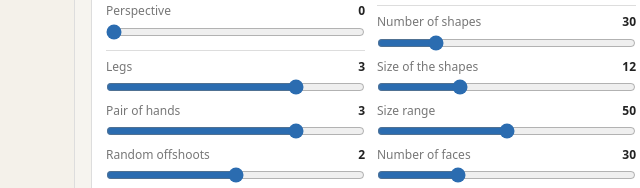
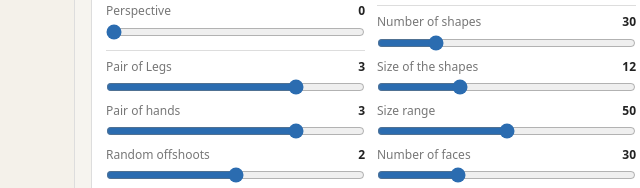
Before and after one commit to egeneralline-eng/BLOB-GEN-3000, a plain HTML site: page index.html in a window 1280 px wide. Shown: the part 241-429 px from the top of the page, 617-1257 px from the left. Drawn offline with Linux system fonts and the light colour scheme; no server answers.

Commit message:
Rename 'Legs' to 'Pair of Legs' in index.html

```diff
--- a/index.html
+++ b/index.html
@@ -65,7 +65,7 @@ hr{border:0;border-top:1px solid var(--line);width:100%;margin:2px 0}
     <label><span>Figure tilt <b id="v_lean"></b>°</span><input type="range" id="lean" min="-90" max="90" value="0"></label>
     <label><span>Perspective <b id="v_persp"></b></span><input type="range" id="persp" min="0" max="100" value="0"></label>
     <hr>
-    <label><span>Legs <b id="v_legs"></b></span><input type="range" id="legs" min="0" max="4" value="2"></label>
+    <label><span>Pair of Legs <b id="v_legs"></b></span><input type="range" id="legs" min="0" max="4" value="2"></label>
     <label><span>Pair of hands <b id="v_arms"></b></span><input type="range" id="arms" min="0" max="4" value="2"></label>
     <label><span>Random offshoots <b id="v_apps"></b></span><input type="range" id="apps" min="0" max="4" value="0"></label>
     <label><span>Limb lengths <b id="v_len"></b></span><input type="range" id="len" min="10" max="100" value="50"></label>
```
